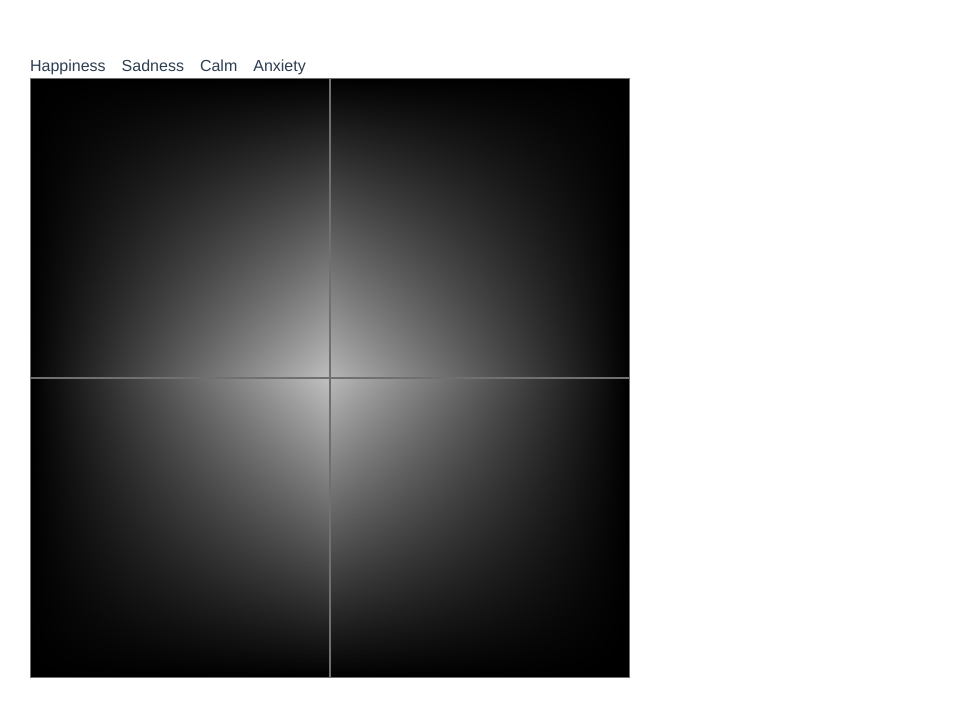
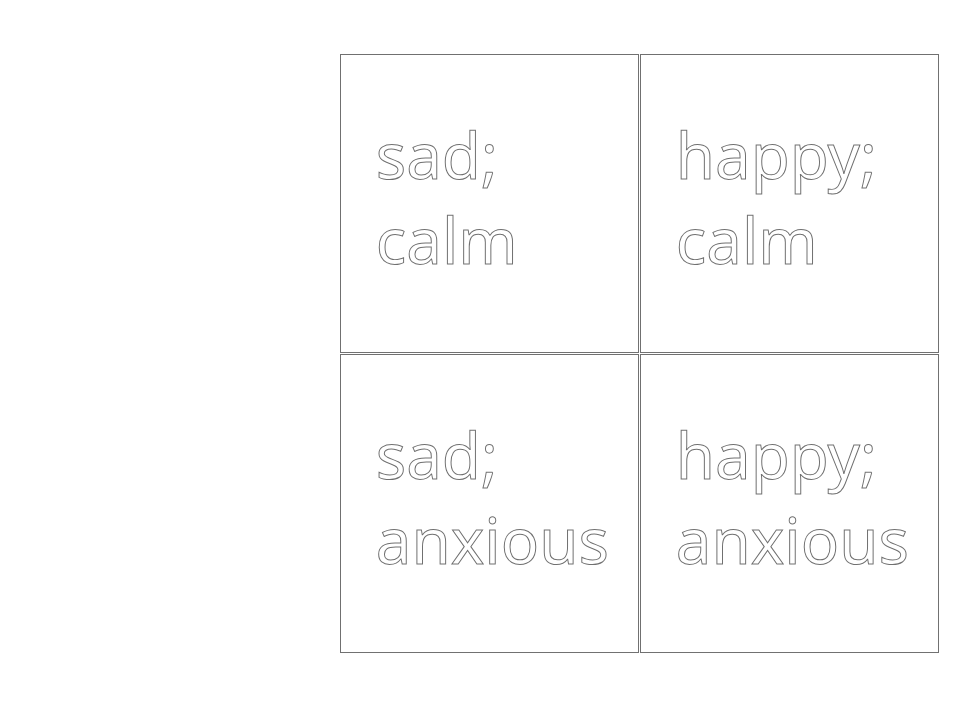
Before and after one commit to dan8b/moodbase, a Vue app in the folder frontend/: page /plot in a window 1280 px wide. Shown: the top 716 px of the page, without its empty margins (0-972 px from the left). Built offline with nearby package versions, Linux system fonts and the light colour scheme.

Commit message:
started redoing plotgrid

```diff
--- a/frontend/src/components/DataVisualizationComponents/UserLineChart.vue
+++ b/frontend/src/components/DataVisualizationComponents/UserLineChart.vue
@@ -33,9 +33,6 @@ export default {
   setup(props){
   const svgRef=ref()
 
-      // this creates another ref to observe resizing,
-    // which we will attach to a DIV,
-    // since observing SVGs with the ResizeObserver API doesn't work properly
   onMounted( () => {
     const svg = select(svgRef.value);
 
--- /dev/null
+++ b/frontend/src/components/PlotComponents/PlotBoxData.vue
@@ -0,0 +1,64 @@
+<template>
+ <svg width="300" height="300" >
+
+  <defs>
+
+    <!-- for the horizontal layer box -->
+    <linearGradient id="boxGradientHorizontal"
+      :x1="coords.horizontal[0]" :y1="coords.horizontal[1]"
+      :x2="coords.horizontal[2]" :y2="coords.horizontal[3]"
+      gradientUnits="objectBoundingBox">
+      <stop offset="0" :stop-color="color.horizontal"/>
+      <stop offset="1" :stop-color="color.horizontal" stop-opacity="0"/>
+    </linearGradient>
+
+    <!-- vertical layer box -->
+    <linearGradient id="boxGradientHorizontal"
+      :x1="coords.vertical[0]" :y1="coords.vertical[1]"
+      :x2="coords.vertical[2]" :y2="coords.vertical[3]"
+      gradientUnits="objectBoundingBox">
+      <stop offset="0" :stop-color="color.vertical"/>
+      <stop offset="1" :stop-color="color.vertical" stop-opacity="0"/>
+    </linearGradient>
+  </defs>
+
+    <g id="Horizontal_Box" data-name="Horizontal Box" stroke="#707070"
+        stroke-width="1" fill="url(#boxGradientHorizontal)" style="mix-blend-mode: darken;isolation: isolate">
+      <rect width="300" height="300" stroke="none"/>
+      <rect x="0.5" y="0.5" width="299" height="299" fill="none"/>
+    </g>
+
+      <g id="Vertical_Box" data-name="Vertical Box" stroke="#707070"
+        stroke-width="1" fill="url(#boxGradientVertical)" style="mix-blend-mode: darken;isolation: isolate">
+      <rect width="300" height="300" stroke="none"/>
+      <rect x="0.5" y="0.5" width="299" height="299" fill="none"/>
+    </g>
+
+</svg>
+</template>
+
+<script>
+export default {
+  name: 'Plotbox',
+  props:{
+    coords: {
+      required: true,
+      type: Object
+    },
+    color:{
+      required: true,
+      type: Object
+    }
+  },
+  computed: {
+    boxColors() {
+      return this.$store.state.currentMoodColors.colorProfile
+    }
+  }
+
+}
+</script>
+
+<style>
+
+</style>
--- /dev/null
+++ b/frontend/src/components/PlotComponents/PlotBoxText.vue
@@ -0,0 +1,49 @@
+<template>
+    <svg  @click="toggleGrid()" xmlns="http://www.w3.org/2000/svg" width="300" height="300" viewBox="0 0 302 302">
+    <g class="w-max hover:fill-current text-gray-400" id="Rectangle_1" data-name="Rectangle 1" fill="#fff" stroke="#707070" stroke-width="1">
+        <rect width="300" height="300" stroke="none"/>
+        <rect x="0.5" y="0.5" width="300" height="300" fill="none"/>
+    <text id="sad_anxious" data-name="sad;anxious" transform="translate(36 57)"
+            font-size="64" font-family="SegoeUI, Segoe UI">
+        <tspan :fill="fill1" x="0" y="69">{{emotion1}};</tspan>
+        <tspan :fill="fill2" x="0" y="154">{{emotion2}}</tspan></text>
+        </g>
+
+    </svg>
+</template>
+
+<script>
+export default {
+    name: 'PlotBox2',
+    props: {
+        emotion1:
+            {
+                required: true,
+                type: String
+            },
+        emotion2:
+            {
+                required: true,
+                type: String
+            },
+        fill1:
+            {
+                required: true,
+                type: String
+            },
+        fill2:
+            {
+                required: true,
+                type: String
+            },
+        },
+    setup(props) {
+
+    }
+
+}
+</script>
+
+<style>
+
+</style>
--- a/frontend/src/components/PlotComponents/PlotGrid.vue
+++ b/frontend/src/components/PlotComponents/PlotGrid.vue
@@ -27,7 +27,7 @@
 </template>
 
 <script>
-import Plotbox from './Plotbox.vue'
+import Plotbox from './PlotBoxData.vue'
 import ClassificationText from './ClassificationText.vue'
 import PlotFunctions from '@/services/plot.functions.js'
 import _ from 'lodash'
--- /dev/null
+++ b/frontend/src/components/PlotComponents/PlotGrid2.vue
@@ -0,0 +1,65 @@
+<template>
+    <div v-if="gridVisible===true" class=" flex flex-col w-max" >
+        <div class="flex flex-row ">
+            <PlotBox2
+                emotion1="sad"
+                emotion2="calm"
+                :fill1="boxTextColors.sad"
+                :fill2="boxTextColors.calm"
+            />
+            <PlotBox2
+                emotion1="happy"
+                emotion2="calm"
+                :fill1="boxTextColors.happy"
+                :fill2="boxTextColors.calm"
+            />
+        </div>
+        <div class="flex flex-row">
+
+            <PlotBox2
+                emotion1="sad"
+                emotion2="anxious"
+                :fill1="boxTextColors.sad"
+                :fill2="boxTextColors.anxious"
+            />
+            <PlotBox2
+                emotion1="happy"
+                emotion2="anxious"
+                :fill1="boxTextColors.happy"
+                :fill2="boxTextColors.anxious"
+            />
+        </div>
+    </div>
+    <button v-else> back </button>
+
+</template>
+
+<script>
+import PlotBox2 from './PlotBoxText.vue'
+export default {
+    name:'PlotGrid2',
+    components: { PlotBox2 },
+    data() {
+        return {
+            showGrid:true
+        }
+    },
+    computed: {
+        boxTextColors() {
+            return this.$store.state.currentMoodColors.colorProfile
+        },
+        gridVisible() {
+            return this.$store.state.currentMoodColors.gridVisibility
+        }
+    },
+    methods: {
+        toggleGrid(){
+
+        }
+    }
+}
+</script>
+
+<style>
+
+</style>
--- a/frontend/src/components/PlotComponents/Plotbox.vue
+++ /dev/null
@@ -1,109 +0,0 @@
-<template>
- <svg width="300" height="300" >
-
-<!-- quadrant 1 -->
-
-  <defs>
-    <linearGradient id="linear-gradientAnxious" x1="0.5" y1="1" x2="0.5" y2="-0.045" gradientUnits="objectBoundingBox">
-      <stop offset="0" :stop-color="boxColors.anxious"/>
-      <stop offset="1" :stop-color="boxColors.anxious" stop-opacity="0.051"/>
-    </linearGradient>
-    <linearGradient id="linear-gradientSad" y1="0.517" x2="1.071" y2="0.53" gradientUnits="objectBoundingBox">
-      <stop offset="0" :stop-color="boxColors.sad"/>
-      <stop offset="1" :stop-color="boxColors.sad" stop-opacity="0.1"/>
-    </linearGradient>
-    <linearGradient id="linear-gradientCalm" x1="0.5" x2="0.5" y2="1.021" gradientUnits="objectBoundingBox">
-      <stop offset="0" :stop-color="boxColors.calm"/>
-      <stop offset="1" :stop-color="boxColors.calm" stop-opacity="0.1"/>
-    </linearGradient>
-    <linearGradient id="linear-gradientHappy" x1="1" y1="0.453" x2="-0.121" y2="0.459" gradientUnits="objectBoundingBox">
-      <stop offset="0" :stop-color="boxColors.happy"/>
-      <stop offset="1" :stop-color="boxColors.happy" stop-opacity="0.1"/>
-    </linearGradient>
-  </defs>
-<svg v-if="quadrant===1" xmlns="http://www.w3.org/2000/svg" xmlns:xlink="http://www.w3.org/1999/xlink" width="300" height="300" viewBox="0 0 300 300">
-
-  <defs>
-
-
-
-  </defs>
-    <g id="Rectangle_15" data-name="Rectangle 15" stroke="#707070" stroke-width="1" fill="url(#linear-gradientSad)" style="mix-blend-mode: darken;isolation: isolate">
-    <rect width="300" height="300" stroke="none"/>
-    <rect x="0.5" y="0.5" width="299" height="299" fill="none"/>
-  </g>
-  <g id="Rectangle_16" data-name="Rectangle 16" stroke="#707070" stroke-width="1" fill="url(#linear-gradientCalm)" style="mix-blend-mode: color;isolation: isolate">
-    <rect width="300" height="300" stroke="none"/>
-    <rect x="0.5" y="0.5" width="299" height="299" fill="none"/>
-  </g>
-</svg>
-
-<!-- quadrant 2 -->
-
-<svg v-else-if="quadrant===2" xmlns="http://www.w3.org/2000/svg" xmlns:xlink="http://www.w3.org/1999/xlink" width="300" height="300" viewBox="0 0 300 300">
-  <defs>
-
-  </defs>
-  <g id="Rectangle_11" data-name="Rectangle 11" stroke="#707070" stroke-width="1" fill="url(#linear-gradientHappy)" style="mix-blend-mode: lighten;isolation: isolate">
-    <rect width="300" height="300" stroke="none"/>
-    <rect x="0.5" y="0.5" width="299" height="299" fill="none"/>
-  </g>
-
-  <g id="Rectangle_12" data-name="Rectangle 12" stroke="#707070" stroke-width="1" fill="url(#linear-gradientCalm)" style="mix-blend-mode: color;isolation: isolate">
-    <rect width="300" height="300" stroke="none"/>
-    <rect x="0.5" y="0.5" width="299" height="299" fill="none"/>
-  </g>
-</svg>
-
-<!-- quadrant 3 -->
-
-
-<svg v-else-if="quadrant===3" xmlns="http://www.w3.org/2000/svg" xmlns:xlink="http://www.w3.org/1999/xlink" width="300" height="300" viewBox="0 0 300 300">
-  <g id="Rectangle_14" data-name="Rectangle 14" stroke="#707070" stroke-width="1" fill="url(#linear-gradientAnxious)" style="mix-blend-mode: darken;isolation: isolate">
-    <rect width="300" height="300" stroke="none"/>
-    <rect x="0.5" y="0.5" width="299" height="299" fill="none"/>
-  </g>
-  <g id="Rectangle_14" data-name="Rectangle 14" stroke="#707070" stroke-width="1" fill="url(#linear-gradientSad)" style="mix-blend-mode: color;isolation: isolate">
-    <rect width="300" height="300" stroke="none"/>
-    <rect x="0.5" y="0.5" width="299" height="299" fill="none"/>
-  </g>
-
-
-</svg>
-
-
-
-<!-- quadrant 4 -->
-
-<svg v-else-if="quadrant===4" xmlns="http://www.w3.org/2000/svg" xmlns:xlink="http://www.w3.org/1999/xlink" width="300" height="300" viewBox="0 0 300 300">
-  <g id="Rectangle_14" data-name="Rectangle 14" stroke="#707070" stroke-width="1" fill="url(#linear-gradientAnxious)" style="mix-blend-mode: color;isolation: isolate">
-    <rect width="300" height="300" stroke="none"/>
-    <rect x="0.5" y="0.5" width="299" height="299" fill="none"/>
-  </g>
-  <g id="Rectangle_14" data-name="Rectangle 14" stroke="#707070" stroke-width="1" fill="url(#linear-gradientHappy)" style="mix-blend-mode: darken;isolation: isolate">
-    <rect width="300" height="300" stroke="none"/>
-    <rect x="0.5" y="0.5" width="299" height="299" fill="none"/>
-  </g>
-
-</svg>
-</svg>
-</template>
-
-<script>
-export default {
-  name: 'Plotbox',
-  props:{
-    quadrant: Number,
-  },
-  computed: {
-    boxColors() {
-      return this.$store.state.currentMoodColors.colorProfile
-    }
-  }
-
-}
-</script>
-
-<style>
-
-</style>
--- a/frontend/src/store/user.color.module.js
+++ b/frontend/src/store/user.color.module.js
@@ -7,6 +7,7 @@ const initialState={
         anxious:"",
         sad:"",
         },
+    gridVisibility:true,
     panelVisibility:false,
     readyForCommit:false,
     colorSelection:"",
@@ -51,6 +52,9 @@ export const currentMoodColors = {
         }
     },
     mutations: {
+        toggleGridVisibility(state){
+            state.gridVisibility=!state.gridVisibility
+        },
         setPopularityData(state, data){
             state.popularityData=data
         },
--- a/frontend/src/views/PlotPage.vue
+++ b/frontend/src/views/PlotPage.vue
@@ -1,5 +1,5 @@
 <template>
-
+<!--
                  <PlotColorPicker />
 
        <div  class="container flex flex-row space-x-5">
@@ -8,8 +8,10 @@
 
       <div v-if="showPanel===true" class="flex px-32 py-16 ">
           <ColorSelectionPanel />
+      </div> -->
+      <div class="md:flex md:justify-center mb-6">
+        <plot-grid-2 />
       </div>
-
 
 
     <!-- </div>
@@ -18,14 +20,15 @@
 </template>
 
 <script>
-import PlotGrid from '@/components/PlotComponents/PlotGrid.vue'
-import PlotColorPicker from '@/components/PlotComponents/PlotColorPicker.vue'
-import ColorSelectionPanel from '@/components/PlotComponents/ColorSelectionPanel.vue'
+import PlotGrid2 from '@/components/PlotComponents/PlotGrid2.vue'
+// import PlotGrid from '@/components/PlotComponents/PlotGrid.vue'
+// import PlotColorPicker from '@/components/PlotComponents/PlotColorPicker.vue'
+// import ColorSelectionPanel from '@/components/PlotComponents/ColorSelectionPanel.vue'
 // import RecentClickHistory from '@/components/RecentClickHistory.vue'
 
 export default {
     name:'PlotPage',
-    components: {PlotGrid, PlotColorPicker, ColorSelectionPanel},
+    components: {PlotGrid2},
     data() {
       return {
         isWheelLocked:false,
@@ -61,5 +64,10 @@ export default {
 </script>
 
 <style>
-
+.center {
+  margin: auto;
+  width: 50%;
+  border: 3px solid green;
+  padding: 10px;
+}
 </style>
--- a/frontend/tailwind.config.js
+++ b/frontend/tailwind.config.js
@@ -5,7 +5,8 @@ module.exports = {
     extend: {},
   },
   variants: {
-    extend: {},
+    fill: ['responsive','hover','focus']
+    // extend: {},
   },
   plugins: [],
 }
```
